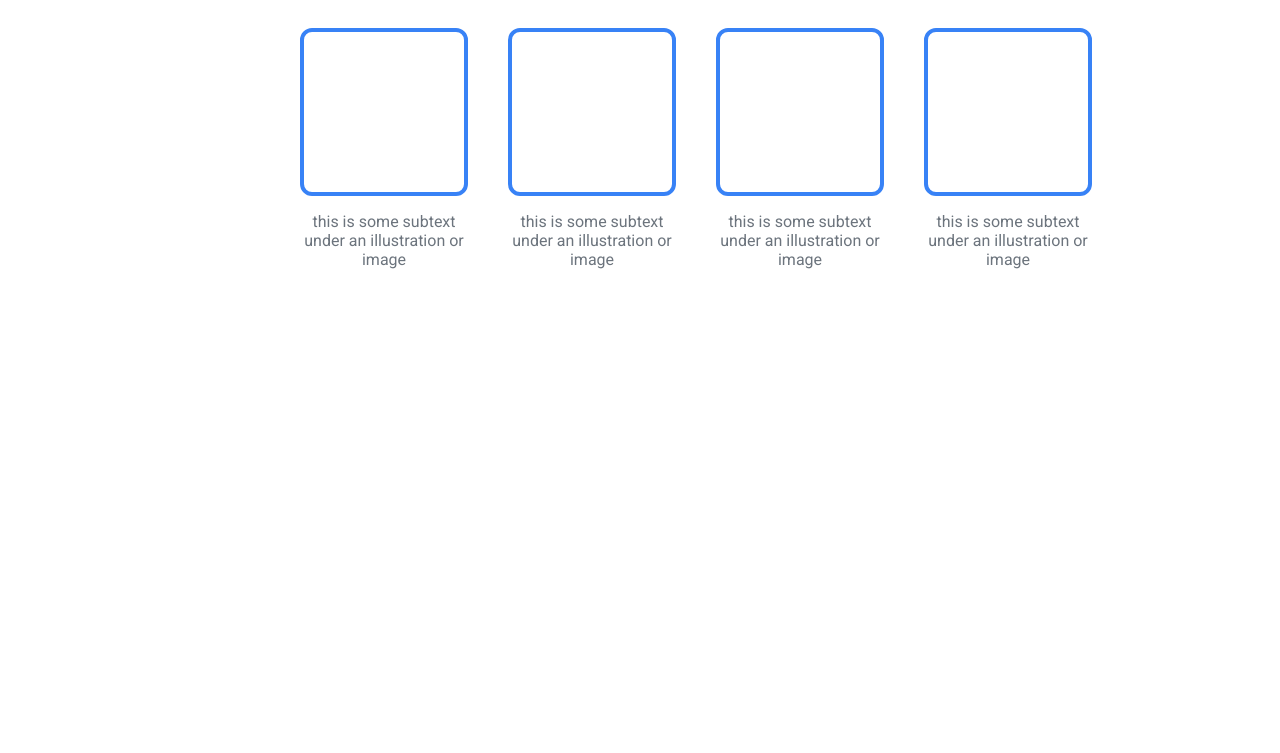
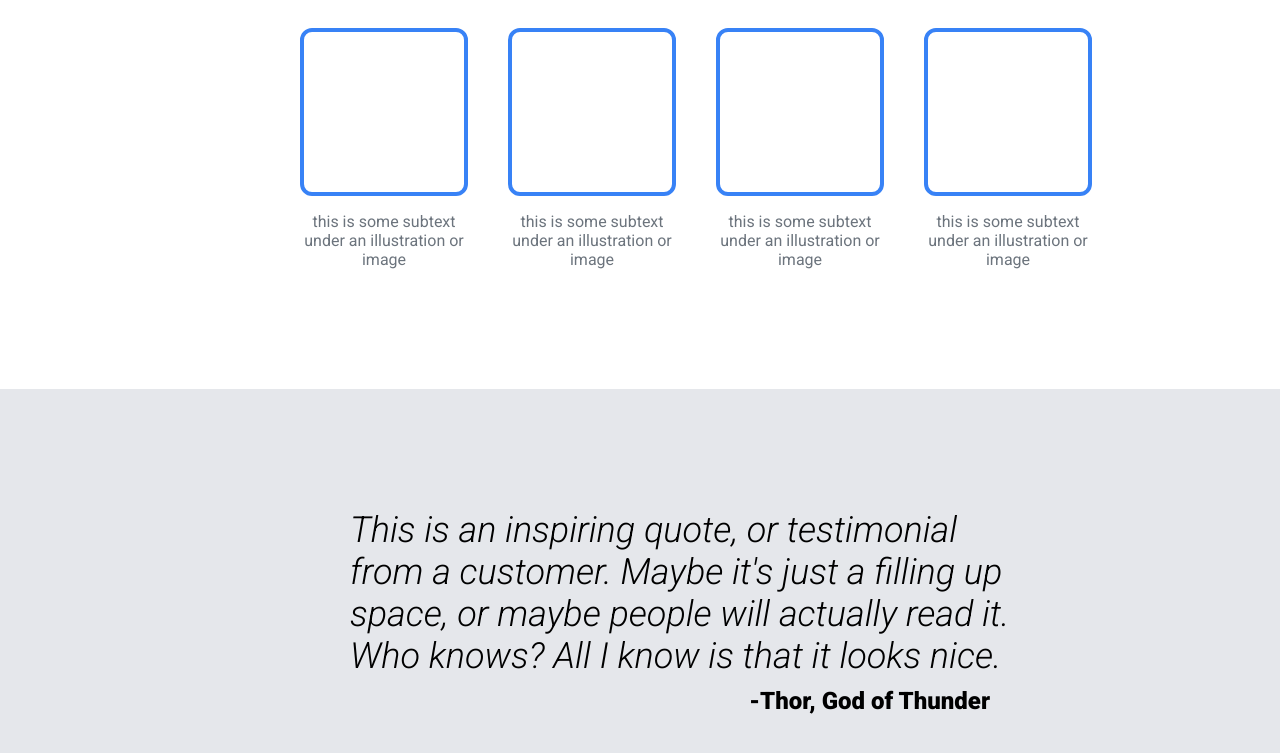
Before and after one commit to HashtagDevM/landing-page, a plain HTML site: page index.html in a window 1280 px wide. Shown: the part 637-1390 px from the top of the page. Before the commit the page ends 1026 px from the top, so only its background shows below. Drawn offline with Linux system fonts and the light colour scheme.

Commit message:
Quote section
feat: The quote plus author text was styled, and aligned and a background colour was added to the section.

```diff
--- a/index.html
+++ b/index.html
@@ -68,5 +68,14 @@
 				</div>
 			</div>
 		</section>
+
+		<section class="quote">
+			<p class="quote-text">
+				This is an inspiring quote, or testimonial from a customer. Maybe it's
+				just a filling up space, or maybe people will actually read it. Who
+				knows? All I know is that it looks nice.
+			</p>
+			<p class="author">&#45;Thor, God of Thunder</p>
+		</section>
 	</body>
 </html>
--- a/style.css
+++ b/style.css
@@ -130,3 +130,25 @@ h2 {
 	text-align: center;
 	margin: 16px 0 0 0;
 }
+
+/* Quote Section */
+
+.quote {
+	background-color: var(--light-text);
+	padding: 120px 250px 100px 350px;
+}
+
+.quote-text {
+	font-style: italic;
+	font-size: 36px;
+	font-weight: 300;
+	margin: 0 0 10px 0;
+}
+
+.author {
+	font-size: 24px;
+	font-weight: 700;
+	margin: 0 40px 0 0;
+	display: flex;
+	justify-content: flex-end;
+}
```
